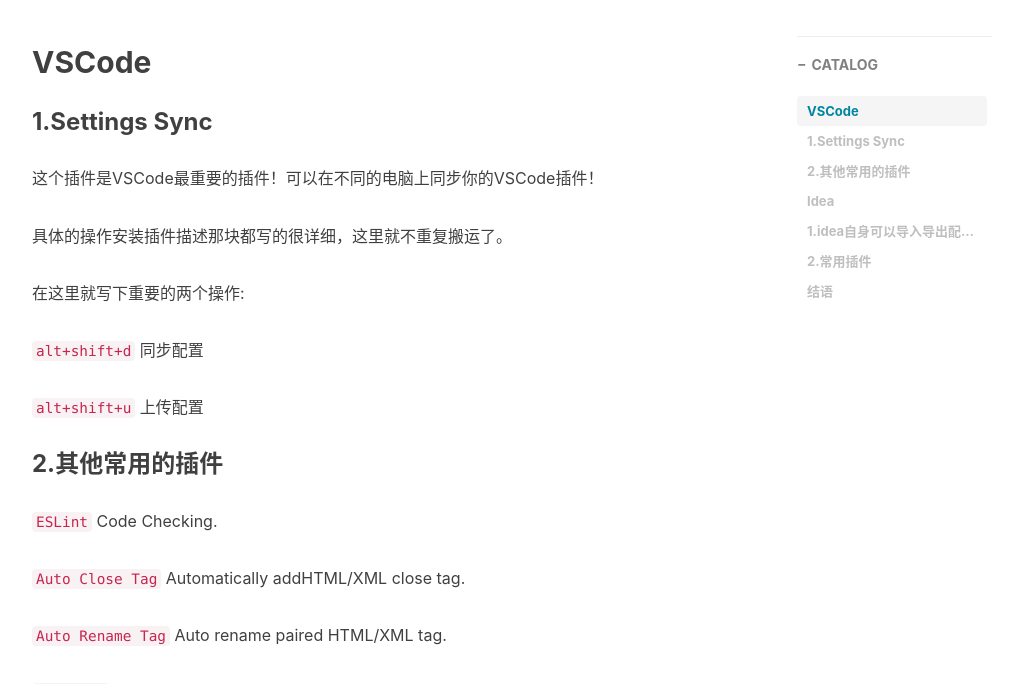
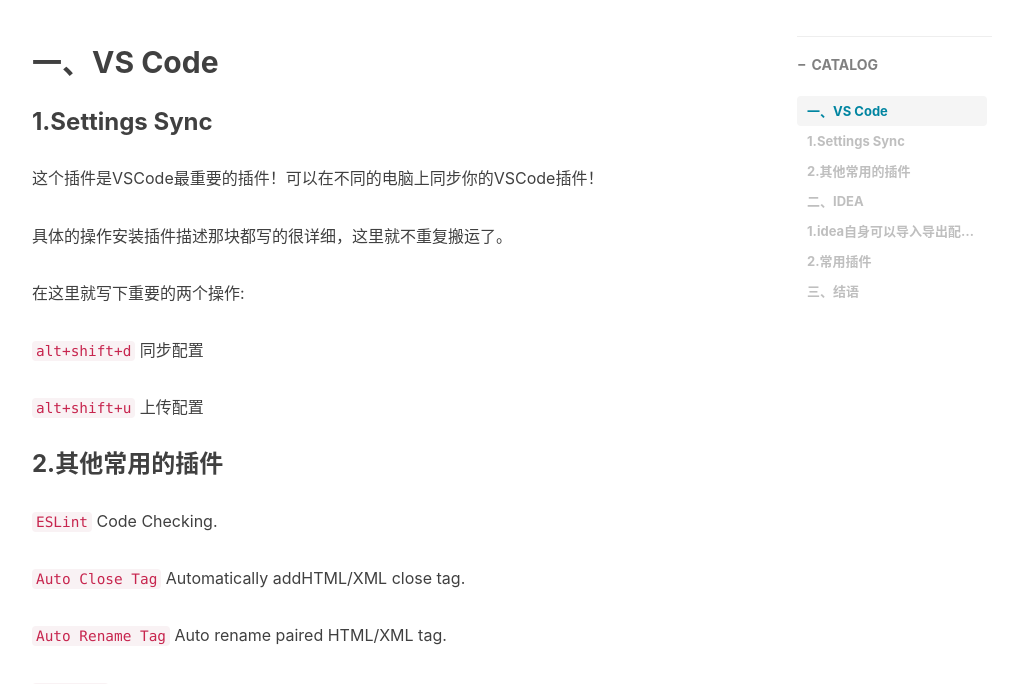
Before and after one commit to Bjorne1/Bjorne1.github.io, a Jekyll site: the page built from _posts/2018-10-01-Plug-inComponents.md, in a window 1280 px wide and 900 px high, scrolled down 371 px, cut to the strip 216-900 px from the top of the window. Shown: the whole strip, without its empty margins (233-1256 px from the left). Built offline with Jekyll 4.4.1, drawn with Linux system fonts in a browser that asks for light colours; nearby versions of some CDN libraries; comment, search, counter and statistics services are not loaded.

Commit message:
roll back

```diff
--- a/_posts/2018-10-01-Plug-inComponents.md
+++ b/_posts/2018-10-01-Plug-inComponents.md
@@ -10,7 +10,7 @@
     - Notes
 ---
 
-## VSCode
+## 一、VS Code
 
 ### 1.Settings Sync
 
@@ -60,7 +60,7 @@
 
 default browser or application.
 
-## Idea
+## 二、IDEA
 
 ### 1.idea自身可以导入导出配置，方便不同电脑的同步
 
@@ -78,7 +78,7 @@
 
 `Maven Helper` A must have plugin for working with Maven.
 
-## 结语
+## 三、结语
 
 因为本篇文章的英语都是些很简单的单词，就直接用英文写没有翻译。虽然是简单
 
```
